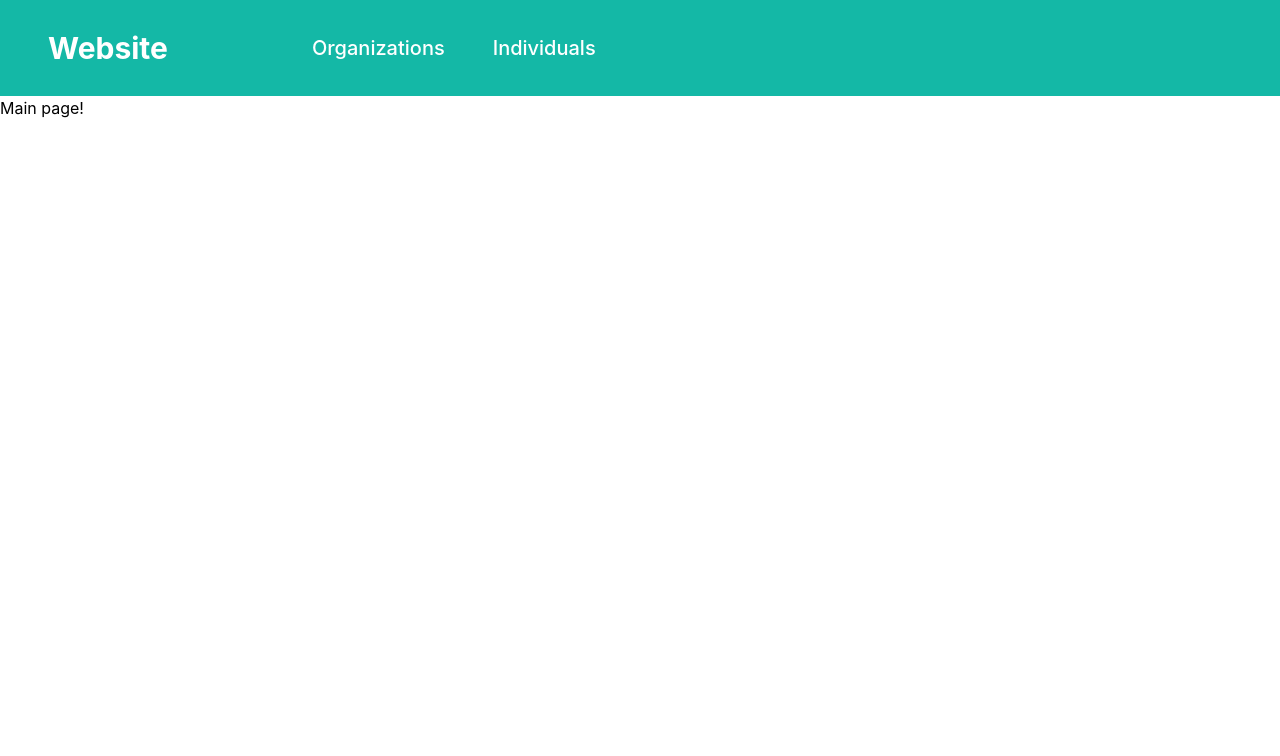
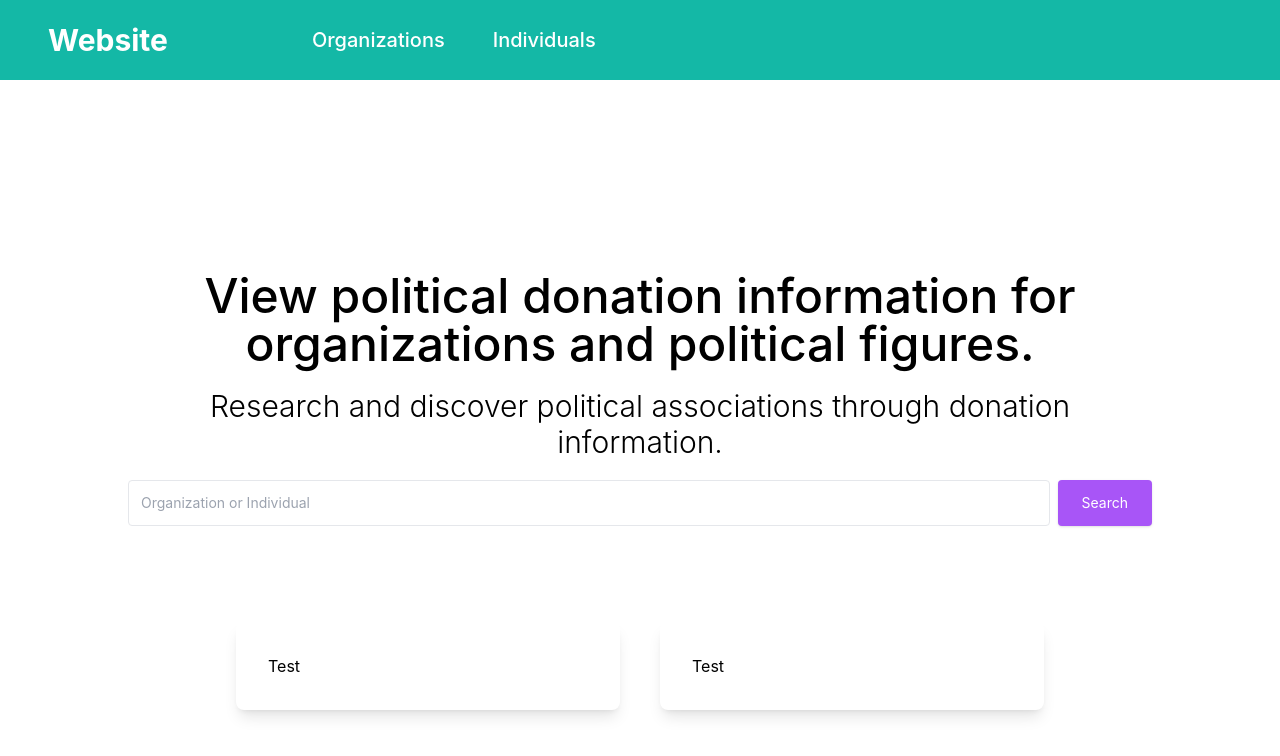
Before and after one commit to Caleb-Sutherland/votingbuck-frontend, a React (Create React App) app: page / in a window 1280 px wide. Shown: the top 756 px of the page. Built offline with nearby package versions, Linux system fonts and the light colour scheme.

Commit message:
Main page intro + slimmer header

```diff
--- a/src/components/Header.tsx
+++ b/src/components/Header.tsx
@@ -3,7 +3,7 @@ import { Link } from "react-router-dom";
 
 export default function Header() {
   return (
-    <header className="bg-teal-500 h-24 flex items-center">
+    <header className="bg-teal-500 h-20 flex items-center">
       <div className="pl-12 text-white flex item-center">
         <Link className="text-3xl font-bold" to="/">Website</Link>
         <div className="ml-12 pl-12 flex items-center">
--- a/src/pages/Main.tsx
+++ b/src/pages/Main.tsx
@@ -1,5 +1,31 @@
 import React from "react";
 
 export default function Main() {
-  return (<div><span>Main page!</span></div>);
+  return (
+    <div className="flex flex-col space-y-24 py-48">
+      <div className="flex flex-col space-y-5 max-w-5xl mx-auto">
+        <p className="text-5xl font-medium text-center">View political donation information for organizations and political figures.</p>
+        <p className="text-3xl font-light text-center">Research and discover political associations through donation information.</p>
+        <div className="flex flex-row space-x-2 justify-center">
+          <input type="text" placeholder="Organization or Individual" className="w-56 px-3 py-3 placeholder-blueGray-300 text-blueGray-600 relative bg-white bg-white rounded text-sm border border-blueGray-300 outline-none focus:outline-none focus:ring w-full"/>
+          <button className="bg-purple-500 text-white active:bg-purple-600 font-regular text-sm px-6 py-3 rounded shadow hover:shadow-lg outline-none focus:outline-none ease-linear transition-all duration-150" type="button">
+            Search
+          </button>
+        </div>
+      </div>
+      <div className="flex flex-row space-x-10 justify-center">
+        <div className="w-96 relative flex flex-col overflow-hidden bg-white shadow-lg rounded-lg">
+          {/*<img src="https://images.unsplash.com/photo-1554469384-e58fac16e23a"></img>*/}
+          <div className="p-8">
+            <p>Test</p>
+          </div>
+        </div>
+        <div className="w-96 relative flex flex-col overflow-hidden bg-white shadow-lg rounded-lg">
+          {/*<img src="https://images.unsplash.com/photo-1522202176988-66273c2fd55f?ixlib=rb-1.2.1&ixid=eyJhcHBfaWQiOjEyMDd9&auto=format&fit=crop&w=1051&q=80"></img>*/}
+          <div className="p-8">
+            <p>Test</p>
+          </div>
+        </div>
+      </div>
+    </div>);
 }
```
